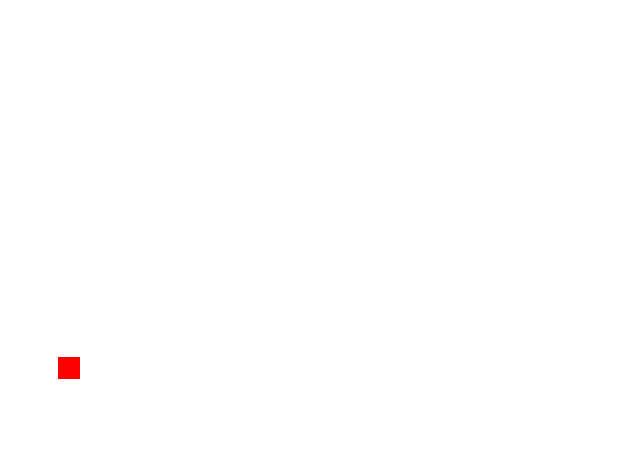
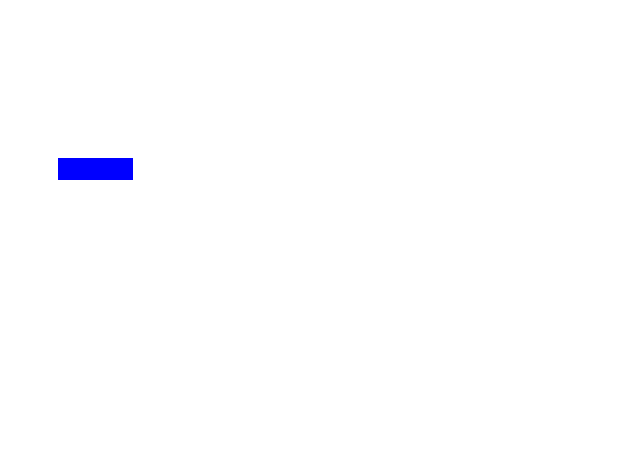
Before and after one commit to Dancorg/MicroGameJam, a plain HTML site: page index.html in a window 1280 px wide. Shown: the whole page, without its empty margins (0-640 px from the left). Drawn offline with Linux system fonts and the light colour scheme.

Commit message:
platform

```diff
--- a/index.html
+++ b/index.html
@@ -13,5 +13,6 @@
 	<script src="js/easeljs-0.7.0.min.js"></script>
 	<script src="js/main.js"></script>
 	<script src="js/player.js"></script>
+	<script src="js/platform.js"></script>
 </body>
 </html>
--- a/js/main.js
+++ b/js/main.js
@@ -1,5 +1,6 @@
 var stage;
 var canvas;
+var platforms = [];
 
 var keyup = 38;
 var keydown = 40;
@@ -20,6 +21,8 @@ function init() {
 	stage = new Stage(canvas);
 
 	player = newPlayer();
+	platform = newPlatform(50,150,75,22);
+	platforms.push(platform);
 
 	Ticker.setFPS(60);
 	Ticker.on("tick", tick);
--- /dev/null
+++ b/js/platform.js
@@ -0,0 +1,9 @@
+function newPlatform(x,y,w,h){
+	var square = new Graphics().beginFill("#00F").drawRect(0,0,w,h);
+	var platform = new Shape(square);
+	platform.x = x;
+	platform.y = y;
+
+	stage.addChild(platform);
+	return platform;
+}
--- a/js/player.js
+++ b/js/player.js
@@ -3,15 +3,26 @@ function newPlayer(){
 	var player = new Shape(square);
 	player.x = 50;
 	player.y = 50;
-
+	player.yVel = 0;
 
 	stage.addChild(player);
 	return player;
 }
 
 function playerUpdate(){
-	player.y += 1;
+	player.yVel += 0.1;
+	player.y += player.yVel;
+
+	for(var index = 0; platforms.length-1; index++){
+		var platform = platforms[index];
+
+		if(player.x < platform.x+platform.w && player.x+player.w > platform.x && player.y<platform.y+platform.h && player.y+player.h>platform.y ){
+			console.log("coliision");
+			player.yVel = 0;
+			player.y = platform.y;
+		}
+	}
 }
 function playerJump(){
-	player.y -= 50;
+	player.yVel -= 10;
 }
```
